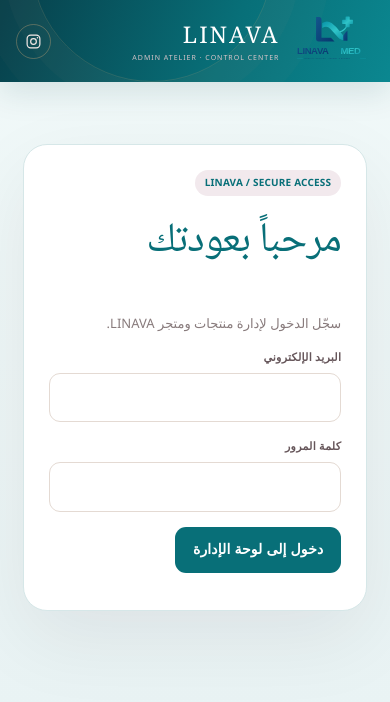
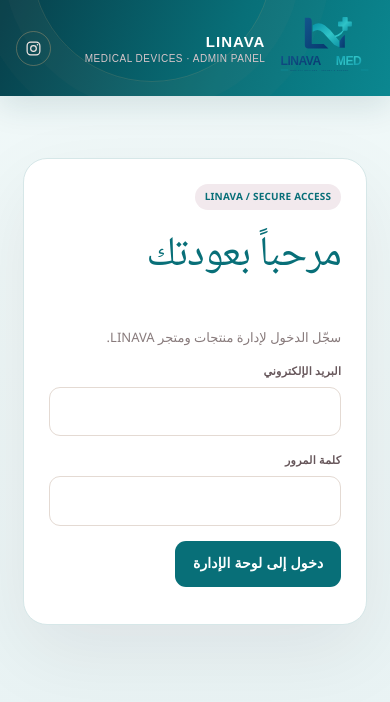
Before and after one commit to cameer811-cmd/linava-medical., a plain HTML site: page admin.html in a window 390 px wide. Drawn offline with Linux system fonts and the light colour scheme; a script that the page names is missing; a web font is replaced by a local one.

Commit message:
Apply LINAVA MED logo to storefront and admin with responsive polished header styling

```diff
--- a/admin.html
+++ b/admin.html
@@ -29,9 +29,10 @@ body{font-family:"Alexandria","Segoe UI",Arial,sans-serif}h1,h2,.stat strong{fon
 
 .order-card{padding:20px}.order-card-head{align-items:flex-start}.order-quick-grid,.order-detail-grid{display:grid;grid-template-columns:repeat(4,minmax(0,1fr));gap:9px;margin:13px 0}.order-details{border-top:1px solid var(--line);border-bottom:1px solid var(--line);padding:12px 0;margin:14px 0}.order-details summary{cursor:pointer;color:var(--wine);font-weight:750;font-size:13px;list-style:none}.order-details summary:before{content:'＋';display:inline-block;margin-inline-end:8px;color:var(--gold)}.order-details[open] summary:before{content:'−'}.order-detail-section{margin-top:17px}.order-detail-section h4{margin:0 0 10px;color:var(--wine);font-size:13px}.order-customer-note{margin:10px 0 0}.order-items-table{min-width:650px}.order-totals{max-width:360px;margin:14px 0 0 auto}.order-totals>div{display:flex;justify-content:space-between;padding:7px 10px;border-bottom:1px solid var(--line);font-size:12px}.order-totals .grand-total{font-size:15px;color:var(--wine);background:#f8f1ed;border-radius:8px}.order-controls{display:flex;gap:9px;align-items:flex-end;flex-wrap:wrap;margin-top:14px}.order-status-control{display:flex;gap:8px;align-items:flex-end;flex-wrap:wrap}.order-status-control label{display:grid;gap:5px;font-size:11px;color:var(--muted);font-weight:700}.order-status-control select{min-width:150px;padding:10px;border:1px solid var(--line);border-radius:9px;background:white;color:var(--ink)}
 .customer-card{padding:17px;margin:12px 0}.customer-card-head{display:flex;justify-content:space-between;gap:12px;align-items:flex-start}.customer-metrics{display:grid;grid-template-columns:repeat(3,minmax(0,1fr));gap:8px;margin:12px 0}.customer-metrics>div{background:#faf7f3;border:1px solid var(--line);border-radius:10px;padding:9px}.customer-metrics small{display:block;color:var(--muted);font-size:10px}.customer-metrics strong{display:block;color:var(--wine);font-size:13px;margin-top:3px}.customer-orders{margin-top:10px}.customer-orders summary{cursor:pointer;color:var(--wine);font-weight:700}.customer-order-line{display:flex;justify-content:space-between;gap:10px;padding:8px 0;border-bottom:1px solid var(--line);font-size:12px}@media(max-width:600px){.customer-card-head{display:block}.customer-metrics{grid-template-columns:repeat(2,minmax(0,1fr))}.customer-card .actions{margin-top:10px}}\n@media(max-width:700px){.order-quick-grid,.order-detail-grid{grid-template-columns:repeat(2,minmax(0,1fr))}.order-card{padding:14px}.order-card-head{gap:8px}.order-card-head h3{font-size:15px}.order-controls>*{flex:1}.order-status-control{width:100%}.order-status-control label{flex:1}.order-status-control select{width:100%}}
+.admin-logo-frame img{width:150px;height:98px;object-fit:contain;transition:transform .25s ease}.admin-brand:hover .admin-logo-frame img{transform:scale(1.04)}.admin-brand-copy strong{font:700 22px Arial,sans-serif;letter-spacing:1px}.admin-brand-copy small{font:500 10px Arial,sans-serif;letter-spacing:.5px}@media(max-width:650px){.admin-logo-frame img{width:100px;height:68px}.admin-brand-copy strong{font-size:15px}}
 </style></head>
 <body>
-<header class="top"><a class="admin-brand" href="./" aria-label="LINAVA store"><span class="admin-logo-frame"><img src="./linava-mark.svg" alt="LINAVA"></span><span class="admin-brand-copy"><strong>LINAVA</strong><small>ADMIN ATELIER · CONTROL CENTER</small></span></a><a class="admin-instagram" href="#" target="_blank" rel="noopener noreferrer" aria-label="LINAVA Instagram"><svg viewBox="0 0 24 24" aria-hidden="true"><rect x="3" y="3" width="18" height="18" rx="5" fill="none" stroke="currentColor" stroke-width="1.7"/><circle cx="12" cy="12" r="4" fill="none" stroke="currentColor" stroke-width="1.7"/><circle cx="17.6" cy="6.6" r="1.1" fill="currentColor"/></svg><span>INSTAGRAM</span></a><small class="admin-private">PRIVATE MANAGEMENT</small><button id="logout" class="secondary hidden">تسجيل الخروج</button></header>
+<header class="top"><a class="admin-brand" href="./" aria-label="LINAVA store"><span class="admin-logo-frame"><img src="./linava-mark.svg" alt="LINAVA"></span><span class="admin-brand-copy"><strong>LINAVA</strong><small>MEDICAL DEVICES · ADMIN PANEL</small></span></a><a class="admin-instagram" href="#" target="_blank" rel="noopener noreferrer" aria-label="LINAVA Instagram"><svg viewBox="0 0 24 24" aria-hidden="true"><rect x="3" y="3" width="18" height="18" rx="5" fill="none" stroke="currentColor" stroke-width="1.7"/><circle cx="12" cy="12" r="4" fill="none" stroke="currentColor" stroke-width="1.7"/><circle cx="17.6" cy="6.6" r="1.1" fill="currentColor"/></svg><span>INSTAGRAM</span></a><small class="admin-private">PRIVATE MANAGEMENT</small><button id="logout" class="secondary hidden">تسجيل الخروج</button></header>
 <main class="wrap">
 <section id="login" class="login"><p class="pill">LINAVA / SECURE ACCESS</p><h1>مرحباً بعودتك</h1><p class="muted">سجّل الدخول لإدارة منتجات ومتجر LINAVA.</p><form id="loginForm"><div class="field"><label>البريد الإلكتروني</label><input id="email" type="email" required autocomplete="username"></div><div class="field"><label>كلمة المرور</label><input id="password" type="password" required autocomplete="current-password"></div><button type="submit">دخول إلى لوحة الإدارة</button></form><div id="loginStatus" class="status"></div></section>
 <section id="dashboard" class="hidden">
```
